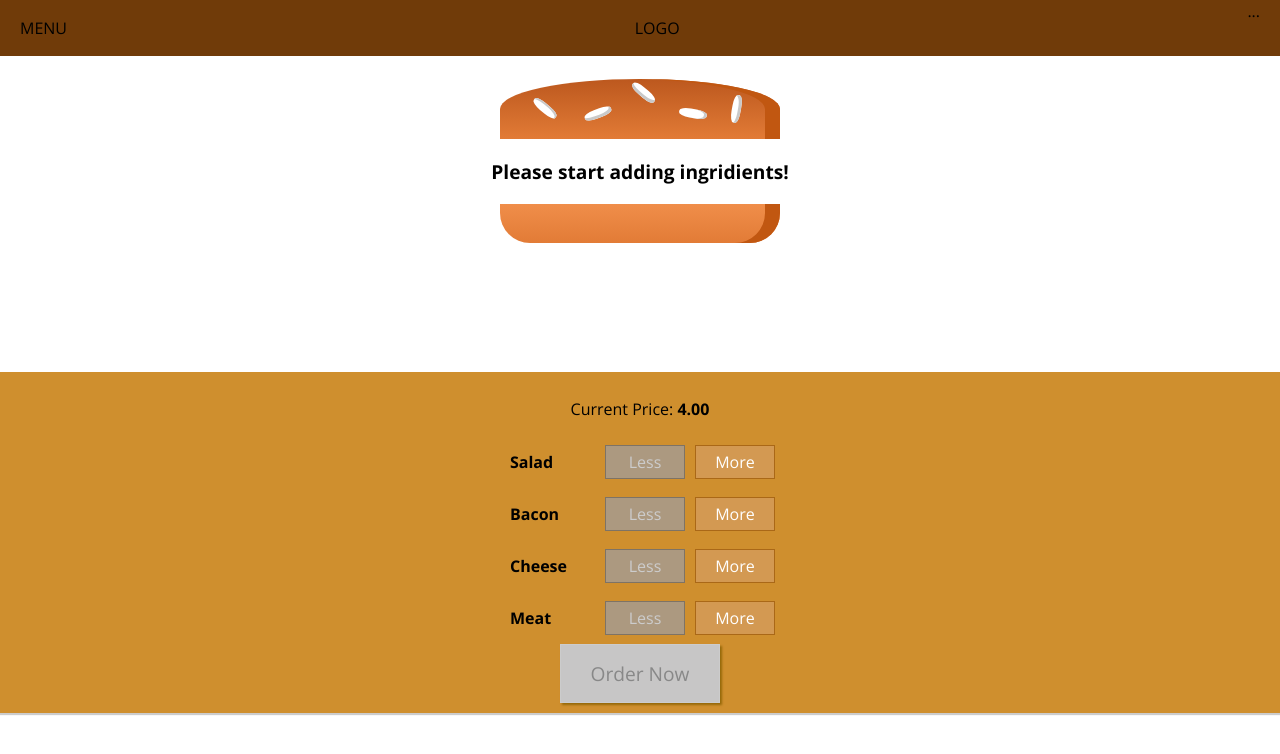
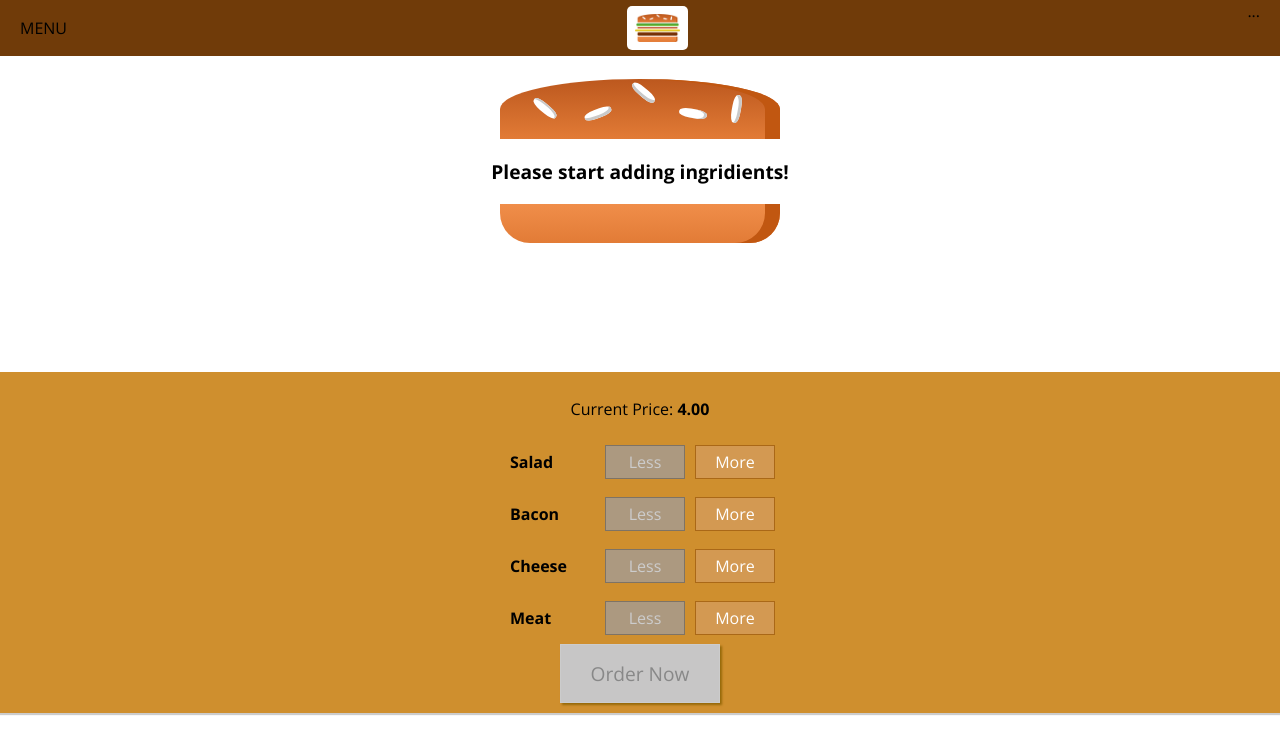
Before and after one commit to kinny94/burger-builder-react, a React app: page / in a window 1280 px wide. Shown: the top 754 px of the page. Built offline with nearby package versions, Linux system fonts and the light colour scheme.

Commit message:
Implemented Logo and styling

```diff
--- /dev/null
+++ b/src/components/Logo/Logo.css
@@ -0,0 +1,11 @@
+.Logo{
+    background-color: white;
+    padding: 8px;
+    height: 80%;
+    box-sizing: border-box;
+    border-radius: 5px;
+}
+
+.Logo img{
+    height: 100%;
+}
--- /dev/null
+++ b/src/components/Logo/Logo.js
@@ -0,0 +1,11 @@
+import React from 'react';
+import burgerLogo from '../../assets/images/burger-logo.png';
+import classes from './Logo.css';
+
+const logo = ( props ) => (
+    <div className={ classes.Logo } >
+        <img src={ burgerLogo } alt="MyBurger" />
+    </div>
+);
+
+export default logo;
--- a/src/components/Navigation/Toolbar/Toolbar.js
+++ b/src/components/Navigation/Toolbar/Toolbar.js
@@ -1,10 +1,11 @@
 import React from 'react';
 import classes from './Toolbar.css'
+import Logo from '../../Logo/Logo';
 
 const toolbar = ( props ) => (
     <header className={ classes.Toolbar }>
         <div>MENU</div>
-        <div>LOGO</div>
+        <Logo />
         <nav>
             ...
         </nav>
```
Also changed, not shown: src/assets/images/burger-logo.png (added).
